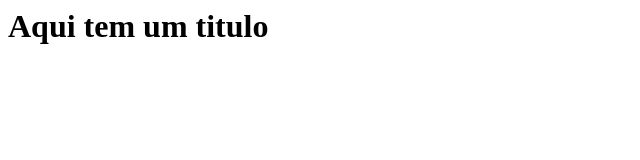
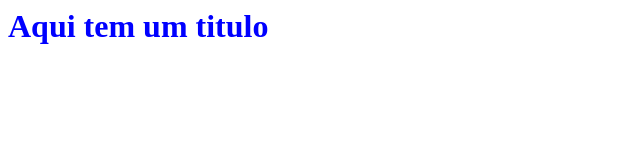
Before and after one commit to ezekuiel100/Learn-git, a plain HTML site: page index.html in a window 1280 px wide. Shown: the whole page, without its empty margins (0-640 px from the left). Drawn offline with Linux system fonts and the light colour scheme.

Commit message:
blue title

```diff
--- a/index.html
+++ b/index.html
@@ -1 +1 @@
-<h1>Aqui tem um titulo</h1>
+<h1 style="color: blue;">Aqui tem um titulo</h1>
```
